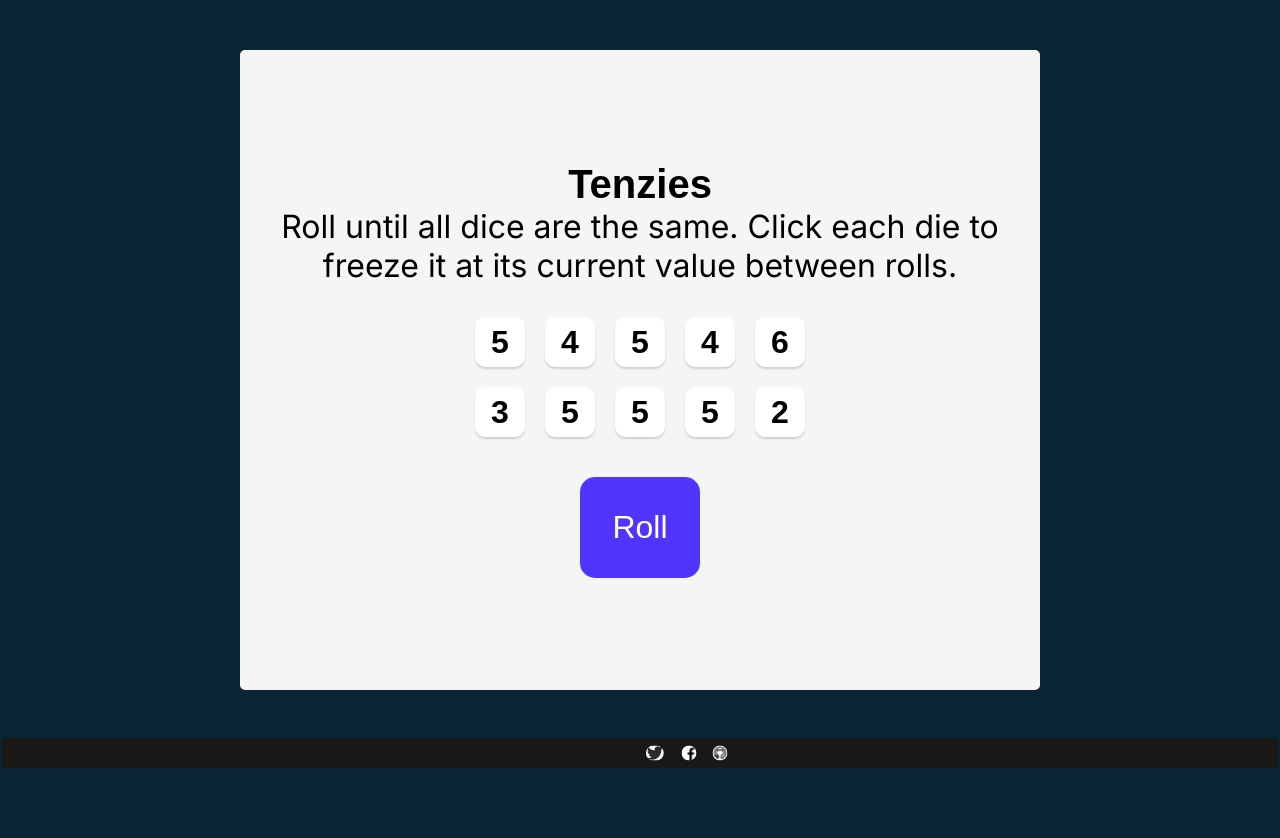
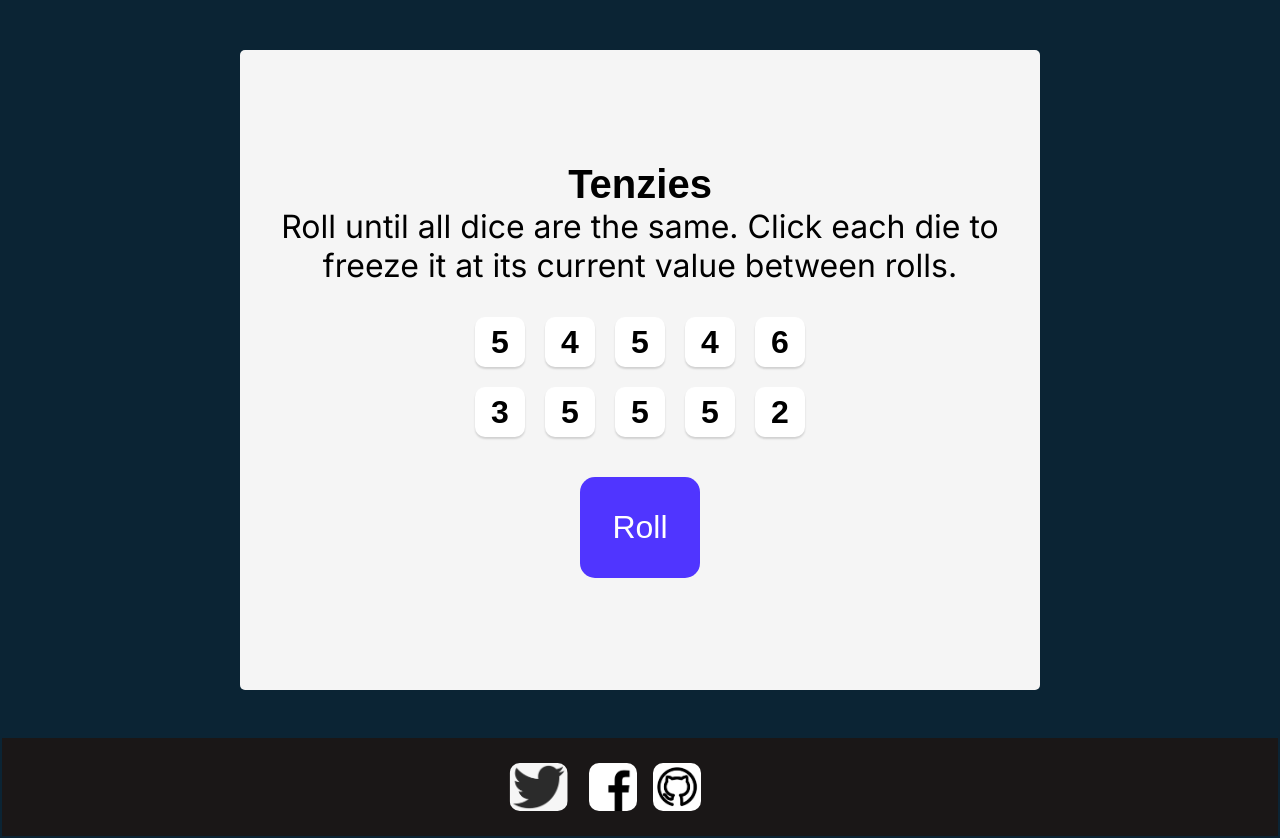
Before and after one commit to adeshina9521/Data-Base-App, a React (Create React App) app: page / in a window 1280 px wide. Before the commit the page ends 800 px from the top, so only its background shows below. Built offline with nearby package versions, Linux system fonts and the light colour scheme.

Commit message:
Reset and New Game

```diff
--- a/src/Component/App.js
+++ b/src/Component/App.js
@@ -21,7 +21,6 @@ export default function App(){
                                            })
         if (allHeld && allSameValue){
             setTenzies(true)
-            console.log("You won")
 
         }
     }, [dice])
@@ -68,6 +67,7 @@ export default function App(){
         )
 
     function rollDice(){
+        if(!tenzies){
             setDice(function(prevDice){
                return prevDice.map(
                    function(die){
@@ -75,6 +75,11 @@ export default function App(){
                    }
                )
             })
+
+        }else{
+            setTenzies(false)
+            setDice(allNewDice())
+        }
     }
 
 
--- a/src/style.css
+++ b/src/style.css
@@ -100,7 +100,7 @@ button{
 /* footer */
 .card-ft{
     background-color: rgb(26, 23, 23);
-    height: 30px;
+    height: 12.3vh;
     width: 100%;
     color: white;
     margin-top: 0px;
@@ -108,21 +108,21 @@ button{
     padding: .5rem;
 
 }
-@media (max-width:430px) {
+/* @media (max-width:430px) {
     .card-ft{
         height: 25px;
     }
 
-}
+} */
 
 .ft_logo{
-    height: 15px;
+    height: 3rem;
     margin-right: 1rem;
     border-radius: 10px;
 
     position: relative;
     top: 50%;
-    left: 5%;
+    left: 0%;
     transform: translate(-50%, -50%);
 
 
@@ -130,11 +130,11 @@ button{
 
 
 }
-@media (max-width:430px) {
+/* @media (max-width:430px) {
     .ft_logo{
         height: 12px;
 
 
     }
 
-}
+} */
```
Lines whose indentation alone changed are shown as unchanged.
